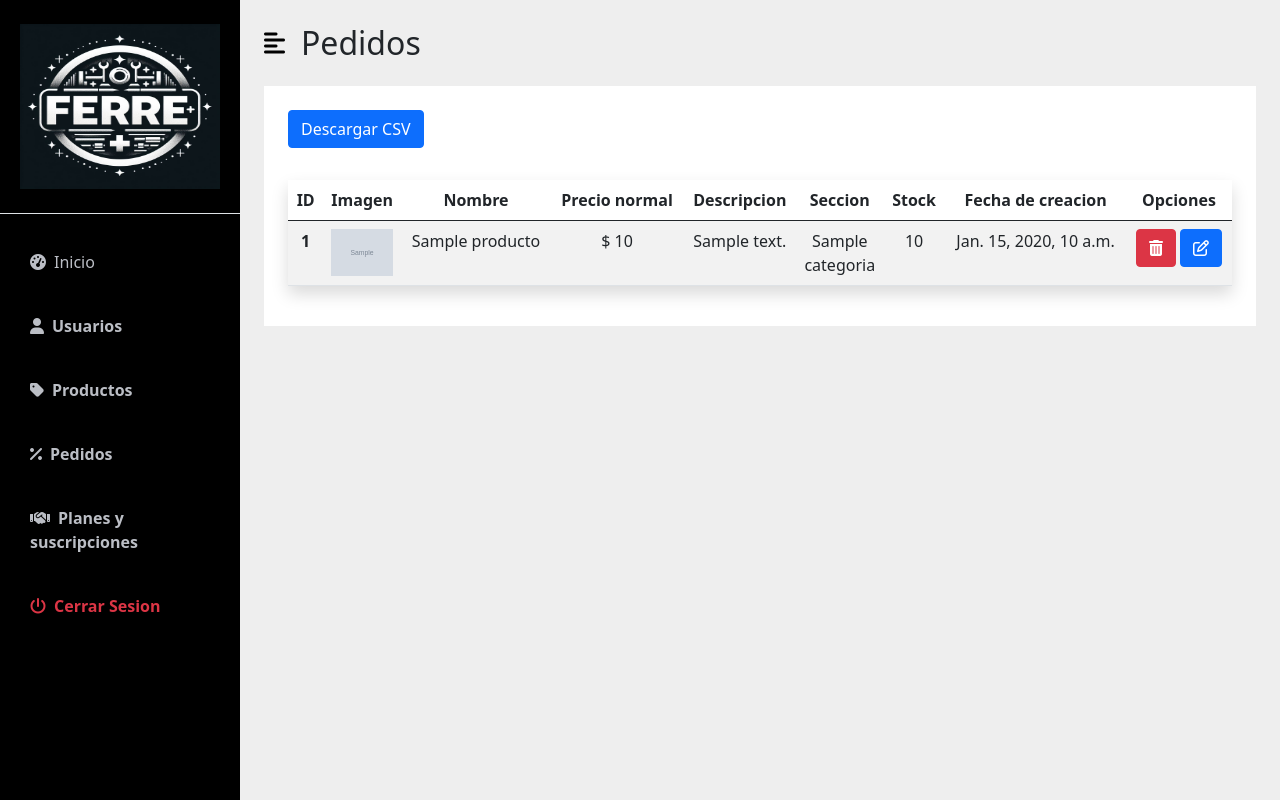
After one commit to NicolasCeronM/Integraci-n, a Django app: template home/templates/administrador/pedidos_admin.html in a window 1280 px wide. The commit adds this page. Run offline with Django 5.2, Linux system fonts and the light colour scheme; the template is opened without the code that fills it: most values are stand-ins (such as "Sample title", 1, 10 or a date in 2020); grey boxes marked "Sample" are stand-in pictures; some libraries are stand-ins or nearby versions.

Commit message:
Pruebas Administrador

```diff
--- a/home/templates/administrador/base_administrador.html
+++ b/home/templates/administrador/base_administrador.html
@@ -34,13 +34,13 @@
                 {% if request.path == '/dash_admin/usuarios/' %} active {% endif %}"><i
                         class="fa-solid fa-user me-2"></i>Usuarios</a>
 
-                <a href="#" class="list-group-item list-group-item-action bg-transparent second-text fw-bold
+                <a href="{% url 'home:administrador' %}" class="list-group-item list-group-item-action bg-transparent second-text fw-bold
                         {% if request.path == '/dash_admin/productos/' %} active {% endif %}">
                     <i class="fa-solid fa-tag me-2"></i>Productos</a>
 
-                <a href="#" class="list-group-item list-group-item-action bg-transparent second-text fw-bold
-                    {% if request.path == '/dash_admin/descuentos/' %} active {% endif %}">
-                    <i class="fa-solid fa-percent me-2"></i>Descuentos</a>
+                <a href="{% url 'home:pedidos' %}" class="list-group-item list-group-item-action bg-transparent second-text fw-bold
+                    {% if request.path == '/pedidos/' %} active {% endif %}">
+                    <i class="fa-solid fa-percent me-2"></i>Pedidos</a>
 
                 <a href="#" class="list-group-item list-group-item-action bg-transparent second-text fw-bold
                     {% if request.path == '/dash_admin/planes/' %} active {% endif %}">
--- /dev/null
+++ b/home/templates/administrador/pedidos_admin.html
@@ -0,0 +1,103 @@
+{% extends 'administrador/base_administrador.html' %}
+
+{% load static %}
+
+{% block title %} Productos {% endblock %}
+
+{% block content %}
+
+
+<div id="page-content-wrapper">
+
+    <!-- * Boton-->
+
+    <nav class="navbar navbar-expand-lg navbar-light bg-transparent py-4 px-4">
+        <div class="d-flex align-items-center">
+            <i class="fas fa-align-left primary-text fs-4 me-3" id="menu-toggle"></i>
+            <h2 class="fs-2 m-0">Pedidos</h2>
+        </div>
+    </nav>
+
+    <!-- * CONTENIDO PAGINA*-->
+
+    <div class="container-fluid px-4 ">
+
+
+        <div class="p-2" style=" background-color: white;">
+
+
+            <!--todo BOTONES (ENCABEZADO)-->
+            <div class="m-3">
+                <a href="{% url 'home:export_pedidos_csv' %}" class="btn btn-primary">Descargar CSV</a>
+
+
+            </div>
+
+            <!--todo TABLA (CUERPO)-->
+
+            <div class="col table-responsive p-3 rounded">
+
+                <table class="table table-striped text-center shadow">
+                    <thead>
+                        <tr>
+                            <th>ID</th>
+                            <th class="col" width="20px">Imagen</th>
+                            <th class="col">Nombre</th>
+                            <th class="col">Precio normal</th>
+                            <th class="col">Descripcion</th>
+                            <th class="col-1">Seccion</th>
+                            <th class="col">Stock</th>
+                            <th class="col">Fecha de creacion</th>
+                            <th class="col">Opciones</th>
+                        </tr>
+                    </thead>
+
+                    <tbody>
+
+                        {% if productos %}
+                        {% for i in productos %}
+                        <tr>
+                            <th class="">{{i.id}}</th>
+                            {% if i.imagen %}
+                            <td class="col"><img src="{{i.imagen.url}}" alt="" class="img-fluid"></td>
+                            {% else %}
+
+                            <td class="col"><img src="media/producto/default.jpg" alt="" class="img-fluid"></td>
+                            {% endif %}
+
+                            <td class="col">{{i.nombre}}</td>
+                            <td class="col">$ {{i.precio}}</td>
+                            <td class="col">{{i.descripcion}}</td>
+                            <td class="col">{{i.categoria}}</td>
+                            <td class="col">{{i.stock}}</td>
+                            <td class="col">{{i.created}}</td>
+                            <td>
+
+                                <a href="{% url 'home:eliminar' i.id %}"> <button class="btn btn-danger mb-1"><i
+                                            class="fa-solid fa-trash-can"></i></button></a>
+
+                                <a href="#"> <button class="btn btn-primary mb-1"><i
+                                            class="fa-regular fa-pen-to-square"></i></button></a>
+                            </td>
+                        </tr>
+                        {% endfor %}
+                        {% else %}
+                        <td colspan="8">Ningun producto creado</td>
+                        {% endif %}
+                    </tbody>
+
+                </table>
+            </div>
+
+            <div>
+            </div>
+        </div>
+
+
+    </div>
+
+</div>
+
+
+
+{% endblock %}
--- a/home/urls.py
+++ b/home/urls.py
@@ -8,6 +8,8 @@ urlpatterns = [
     path('administrador/', views.admin, name="administrador"),
     # session de administrador
     path('eliminar/<id>/', views.eliminar, name="eliminar"),
+    path('pedidos', views.admin_pedido, name="pedidos"),
+    path('export/csv/', views.export_pedidos_csv, name='export_pedidos_csv'),
     # seccion de usuario
     path('mis_compras/', views.vista_usuario, name='mis_compras'),
 
```
Also changed, not shown: home/views.py (+29 -0 lines).
